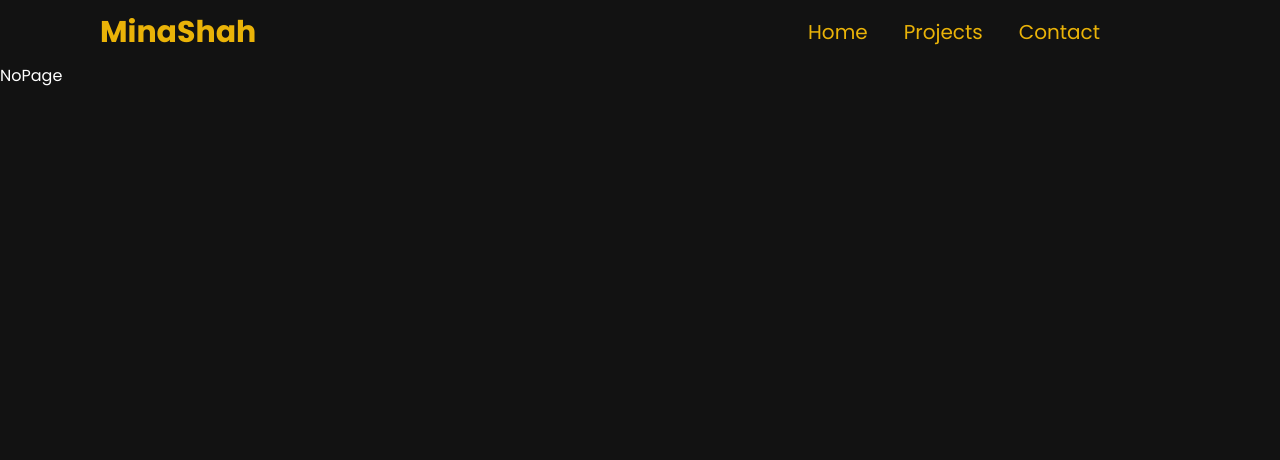
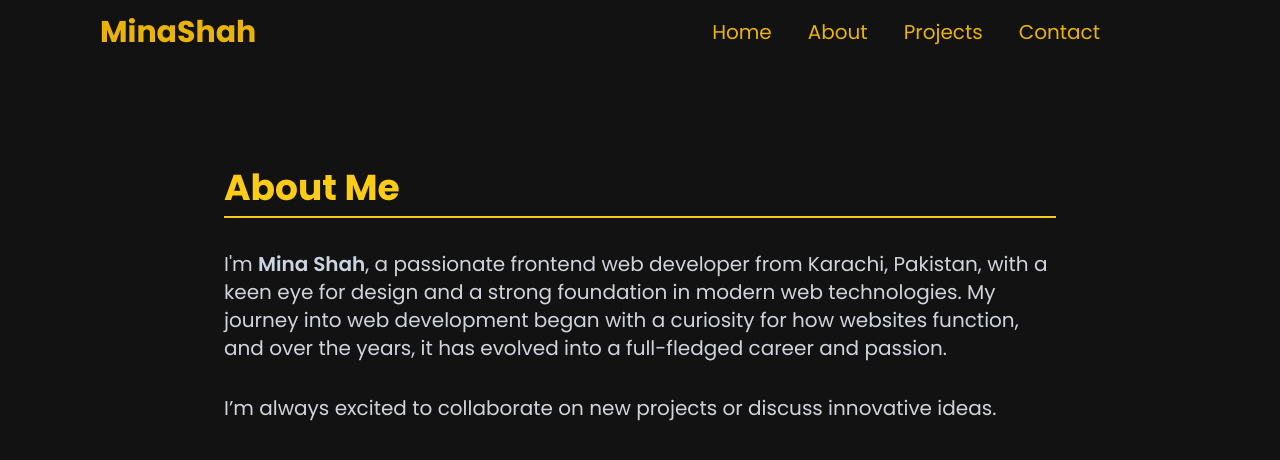
Before and after one commit to Mina-Shah/My-Portfolio, a React (Vite) app: page /about in a window 1280 px wide. Shown: the top 460 px of the page. Built offline with nearby package versions, Linux system fonts and the light colour scheme.

Commit message:
made changes

```diff
--- a/src/App.jsx
+++ b/src/App.jsx
@@ -9,6 +9,7 @@ import Navbar from "./components/Navbar";
 import Home from "./components/Home";
 import Projects from "./components/Projects";
 import Contact from "./components/Contact";
+import About from "./components/About";
 import NoPage from "./components/NoPage";
 
 const router = createBrowserRouter(
@@ -18,6 +19,7 @@ const router = createBrowserRouter(
       <Route path="home" element={<Home />} />
       <Route path="projects" element={<Projects />} />
       <Route path="contact" element={<Contact />} />
+      <Route path="about" element={<About />} />
       <Route path="*" element={<NoPage />} />
     </Route>
   )
--- /dev/null
+++ b/src/components/About.jsx
@@ -0,0 +1,23 @@
+import React from "react";
+
+const About = () => {
+  return (
+    <div className=" text-white">
+      <div className="max-w-4xl mx-auto px-4 sm:px-6 lg:px-8 py-16">
+        <h1 className="mt-10 text-3xl sm:text-4xl font-bold text-yellow-400 mb-8 text-center sm:text-left border-b-2 border-yellow-400 pb-2 animate-fadeIn">
+          About Me
+        </h1>
+        <p className="text-base sm:text-lg lg:text-xl text-gray-300 mb-8 leading-relaxed text-justify sm:text-left animate-slide-in-up">
+          I'm <span className="font-semibold text-slate-300">Mina Shah</span>, a passionate frontend web developer from Karachi, Pakistan, with a keen eye for design and a strong foundation
+          in modern web technologies. My journey into web development began with a curiosity for how websites function,
+          and over the years, it has evolved into a full-fledged career and passion.
+        </p>
+        <p className="text-base sm:text-lg lg:text-xl text-gray-300 leading-relaxed text-justify sm:text-left animate-slide-in-up">
+          I’m always excited to collaborate on new projects or discuss innovative ideas.
+        </p>
+      </div>
+    </div>
+  );
+};
+
+export default About;
--- a/src/components/Contact.jsx
+++ b/src/components/Contact.jsx
@@ -2,7 +2,7 @@ import React from "react";
 
 const Contact = () => {
   return (
-    <div className="min-h-screen text-white flex flex-wrap justify-center items-center p-5">
+    <div className="min-h-screen text-white flex flex-wrap justify-center items-center p-5 animate-slide-in-up">
       <div className="max-w-3xl w-full bg-neutral-900 rounded-lg shadow-lg p-8">
         <h1 className="text-3xl font-bold text-yellow-500 mb-6 text-center">
           Get in Touch
--- a/src/components/Home.jsx
+++ b/src/components/Home.jsx
@@ -4,9 +4,10 @@ const Home = () => {
   const navigate = useNavigate();
 
   return (
-    <div className="flex flex-col items-center justify-center text-center p-5">      <img src="images/img.png" className="h-72 mt-8" alt="Background" />
+    <div className="flex flex-col items-center justify-center text-center p-5 animate-slide-in-up">
+     <img src="images/img.png" className="h-72 mt-8" alt="Background" />
       <h1 className="text-5xl font-bold mt-10 mb-4">Frontend Developer.</h1>
-      <p className="text-lg mb-6">
+      <p className="text-lg mb-6 ">
         Hi, I am Mina Shah, a frontend developer crafting seamless and engaging web
         experiences.
       </p>
--- a/src/components/Navbar.jsx
+++ b/src/components/Navbar.jsx
@@ -21,7 +21,7 @@ const Navbar = () => {
         </div>
 
         <div>
-          <div className="lg:hidden ml-48 md:ml-96  ">
+          <div className="lg:hidden ml-48 md:ml-96">
             <button onClick={toggleNavbar} className="text-yellow-500">
               {menuOpen ? <X /> : <Menu size={28} />}
             </button>
@@ -31,6 +31,9 @@ const Navbar = () => {
               <ul className=" space-y-2 text-yellow-500">
                 <li className=" hover:text-white">
                   <NavLink to="/home">Home</NavLink>
+                </li>
+                <li className=" hover:text-white">
+                  <NavLink to="/about">About</NavLink>
                 </li>
                 <li className=" hover:text-white">
                   <NavLink to="/projects">Projects</NavLink>
@@ -48,6 +51,9 @@ const Navbar = () => {
             <li className="lg:hover:text-white">
               <NavLink to="/home">Home</NavLink>
             </li>
+            <li className=" hover:text-white">
+                  <NavLink to="/about">About</NavLink>
+                </li>
             <li className="lg:hover:text-white">
                   <NavLink to="/projects">Projects</NavLink>
                 </li>
--- a/src/components/Projects.jsx
+++ b/src/components/Projects.jsx
@@ -68,12 +68,12 @@ const Projects = () => {
       {images.map((image, index) => (
         <div
           key={index}
-          className="bg-neutral-900 drop-shadow-2xl flex flex-col items-center p-4 rounded-lg shadow-lg group transform transition duration-300 hover:scale-105 hover:shadow-2xl"
+          className="bg-neutral-900 drop-shadow-2xl flex flex-col items-center p-4 rounded-lg shadow-lg group transform transition duration-300 hover:scale-105 hover:shadow-2xl animate-slide-in-up"
           >
           <img
             src={image.src}
             alt={image.alt}
-            className="h-48 w-full object-cover rounded-lg"
+            className="h-48 w-full object-cover rounded-lg cursor-pointer transition-transform transform hover:scale-105 hover:shadow-xl"
           />
            <div className="absolute inset-0 bg-black bg-opacity-50 opacity-0 group-hover:opacity-100 flex justify-center items-center transition-opacity duration-300">
                 <button className="bg-yellow-500 text-black px-4 py-2 rounded-md font-semibold shadow-lg hover:bg-yellow-600"
--- a/tailwind.config.js
+++ b/tailwind.config.js
@@ -7,7 +7,7 @@ export default {
   theme: {
     extend: {
       animation: {
-        'fade-in': 'fadeIn 0.7s ease-out forwards', // Keeps the final state
+        'fade-in': 'fadeIn 2s ease-out forwards', // Keeps the final state
         'slide-in-up': 'slideInUp 0.5s ease-out forwards',
       },
       keyframes: {
```
